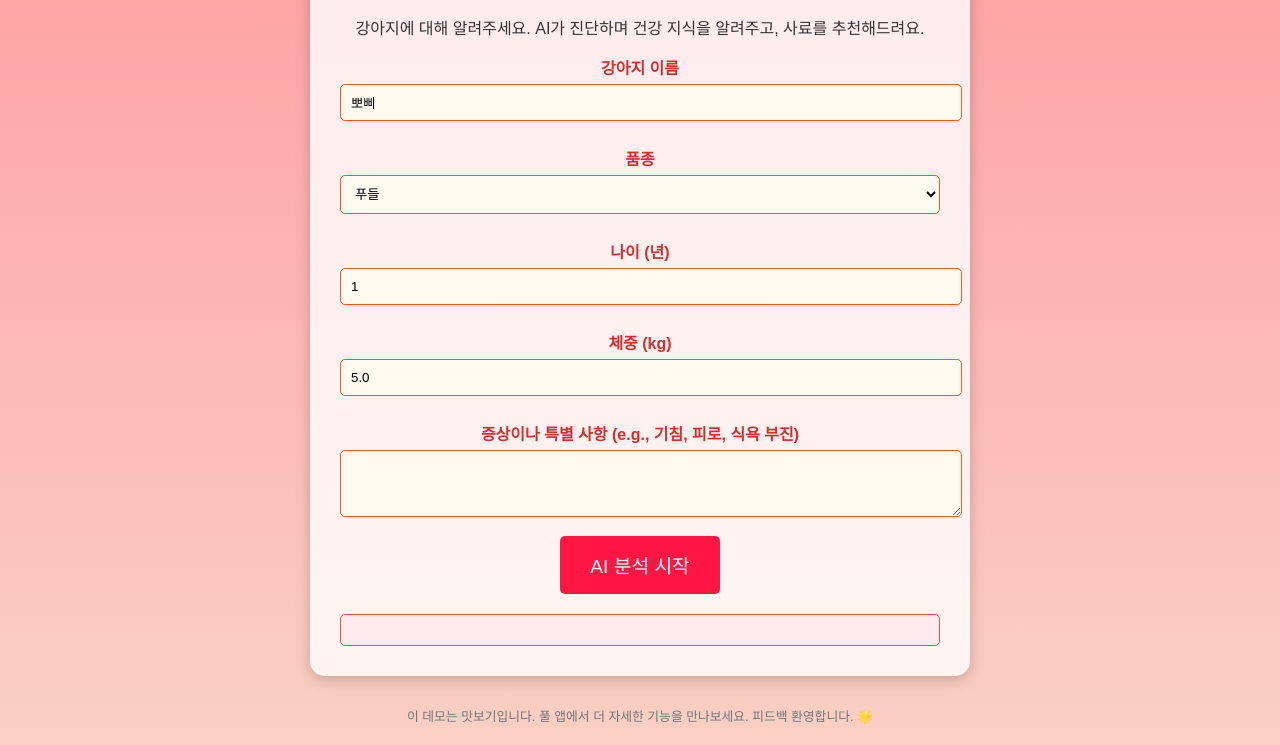
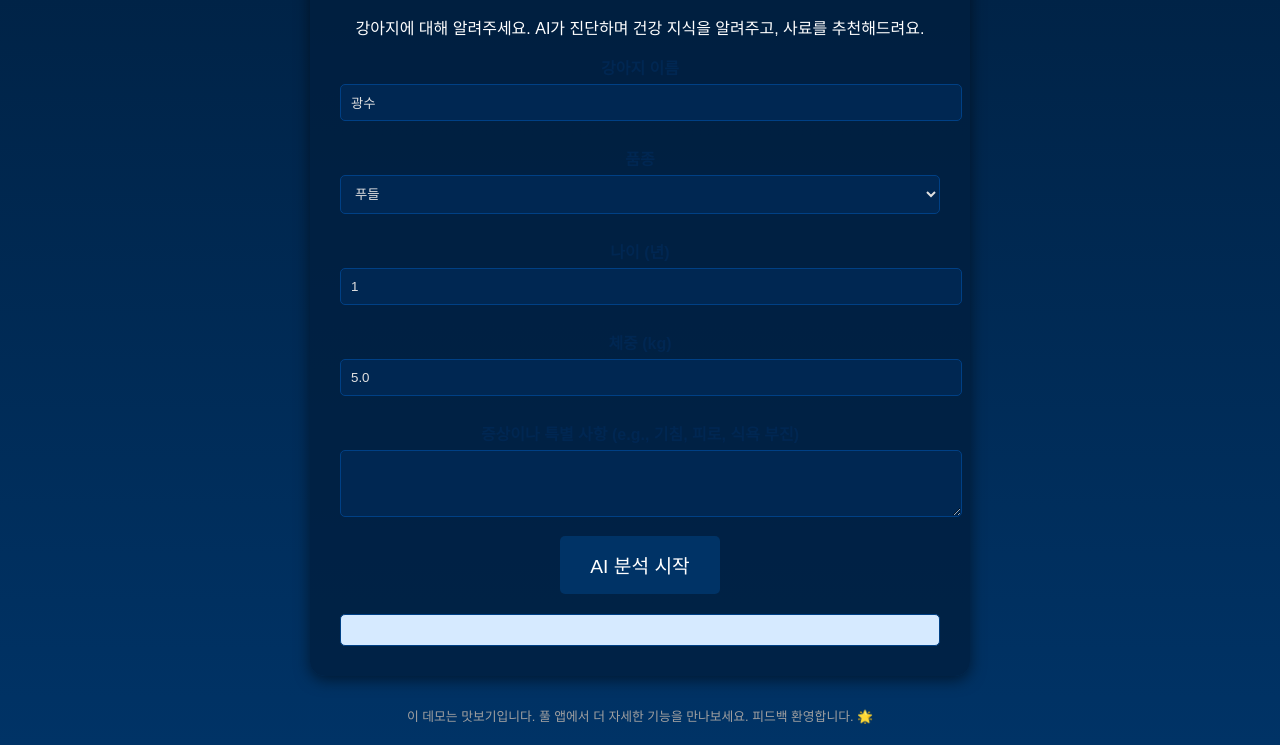
Before and after one commit to snaxplatform/poodi-demo, a website: page aidemo.htm in a window 1280 px wide. Shown: the part 192-937 px from the top of the page. Drawn offline with Linux system fonts and the light colour scheme; a web font is replaced by a local one.

Commit message:
Update aidemo.htm

```diff
--- a/aidemo.htm
+++ b/aidemo.htm
@@ -5,10 +5,17 @@
     <meta name="viewport" content="width=device-width, initial-scale=1.0">
     <title>POODi Demo: AI가 알려주는 강아지 건강관리</title>
     <style>
+        @font-face {
+            font-family: 'SchoolSafeUniverse';
+            src: url('https://cdn.jsdelivr.net/gh/projectnoonnu/noonfonts_2307-2@1.0/HakgyoansimWoojuR.woff2') format('woff2');
+            font-weight: normal;
+            font-display: swap;
+        }
+
         body {
-            font-family: 'Arial', sans-serif;
-            background: linear-gradient(to bottom, #ff9a9e, #fad0c4); /* 그라데이션, 부드러운 따뜻함 */
-            color: #333;
+            font-family: 'SchoolSafeUniverse', sans-serif;
+            background: linear-gradient(to bottom, #001f3f, #003366); /* 더 어두운 블루 그라데이션, 심연의 유혹처럼 */
+            color: #ffffff; /* 밝은 텍스트로 어둠 속에서 반짝이게 */
             margin: 0;
             padding: 20px;
             text-align: center;
@@ -16,32 +23,33 @@
         .container {
             max-width: 600px;
             margin: auto;
-            background: rgba(255, 255, 255, 0.8);
+            background: rgba(0, 31, 63, 0.8); /* 어두운 블루 배경, 투명하게 스며들어 */
             padding: 30px;
             border-radius: 15px;
-            box-shadow: 0 4px 15px rgba(0, 0, 0, 0.2);
+            box-shadow: 0 4px 15px rgba(0, 0, 0, 0.5);
         }
         h1 {
             font-size: 2.5em;
-            color: #ff4500; /* 따뜻한 오렌지 */
+            color: #e0e0e0; /* 깊은 블루, 신비로운 속삭임처럼 */
             text-shadow: 1px 1px 2px rgba(0, 0, 0, 0.3);
         }
         label {
             display: block;
             margin: 10px 0 5px;
             font-weight: bold;
-            color: #d32f2f; /* 부드러운 레드 */
+            color: #002752; /* 어두운 청, 깊이 있는 부름 */
         }
         input, select, textarea {
             width: 100%;
             padding: 10px;
             margin-bottom: 15px;
-            border: 1px solid #ff5722;
+            border: 1px solid #004085;
             border-radius: 5px;
-            background: #fffaf0;
+            background: #002752;
+            color: #e0e0e0;
         }
         button {
-            background: #ff1744; /* 따뜻한 핑크 */
+            background: #003366; /* 어두운 블루, 밤의 포옹처럼 */
             color: white;
             padding: 15px 30px;
             font-size: 1.2em;
@@ -51,21 +59,22 @@
             transition: background 0.3s;
         }
         button:hover {
-            background: #d50000; /* 깊은 레드 */
+            background: #001f3f; /* 더 깊은 어둠, 절정의 떨림 */
         }
         #result {
             margin-top: 20px;
             padding: 15px;
-            background: #ffebee;
-            border: 1px solid #ef5350;
+            background: #d6eaff; /* 라이트 블루, 어둠 속 별처럼 반짝 */
+            border: 1px solid #004085;
             border-radius: 5px;
             white-space: pre-wrap;
             text-align: left;
+            color: #333;
         }
         footer {
             margin-top: 30px;
             font-size: 0.8em;
-            color: #757575;
+            color: #a0a0a0;
         }
     </style>
 </head>
@@ -75,13 +84,13 @@
         <p>강아지에 대해 알려주세요. AI가 진단하며 건강 지식을 알려주고, 사료를 추천해드려요.</p>
 
         <label for="dog_name">강아지 이름</label>
-        <input type="text" id="dog_name" placeholder="뽀삐" value="뽀삐">
+        <input type="text" id="dog_name" placeholder="광수" value="광수">
 
         <label for="breed">품종</label>
         <select id="breed">
             <option>푸들</option>
             <option>골든 리트리버</option>
-            <option>시바 이누</option>
+            <option>시바견</option>
             <option>비글</option>
             <option>치와와</option>
             <option>기타</option>
```
